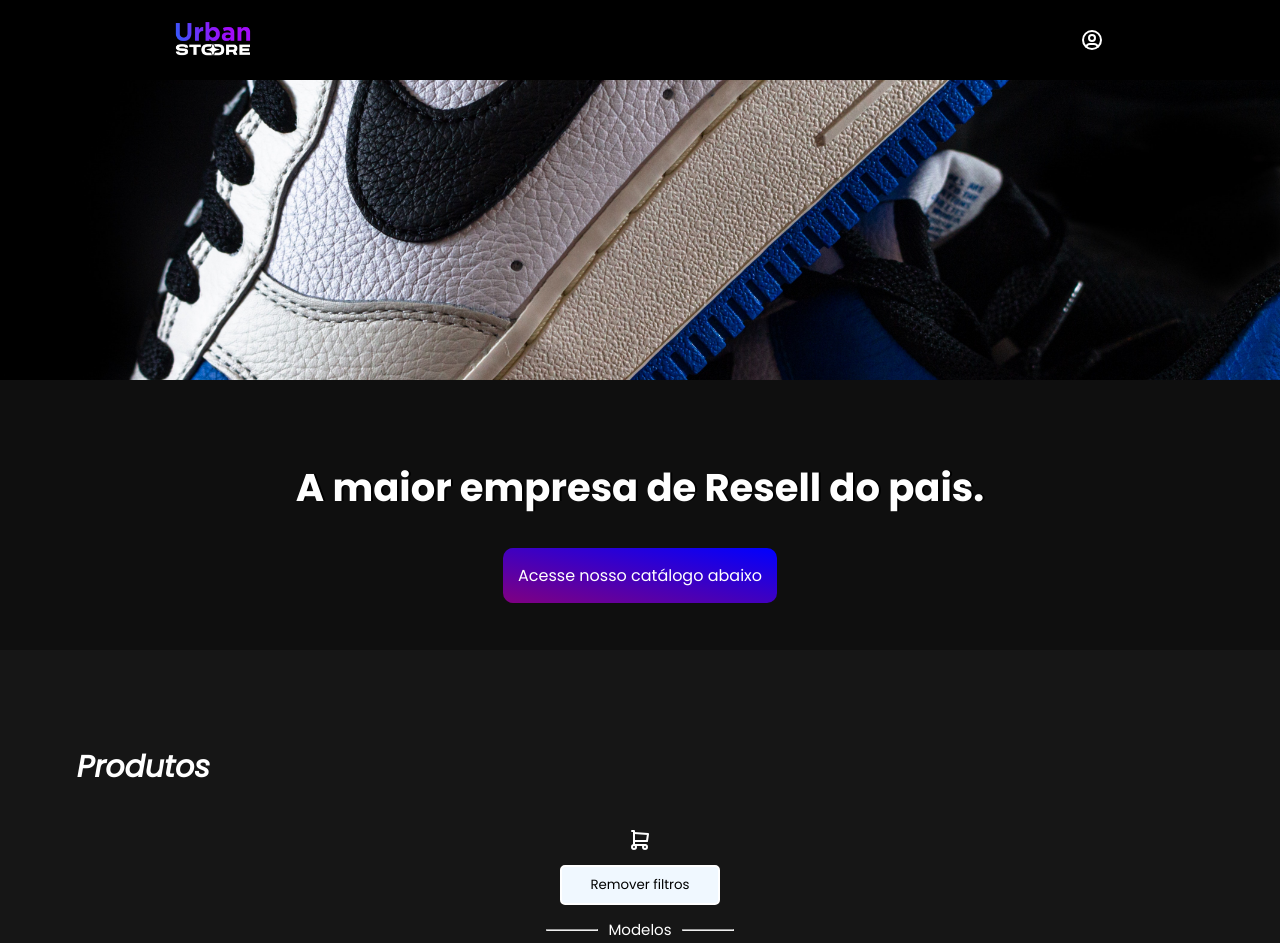
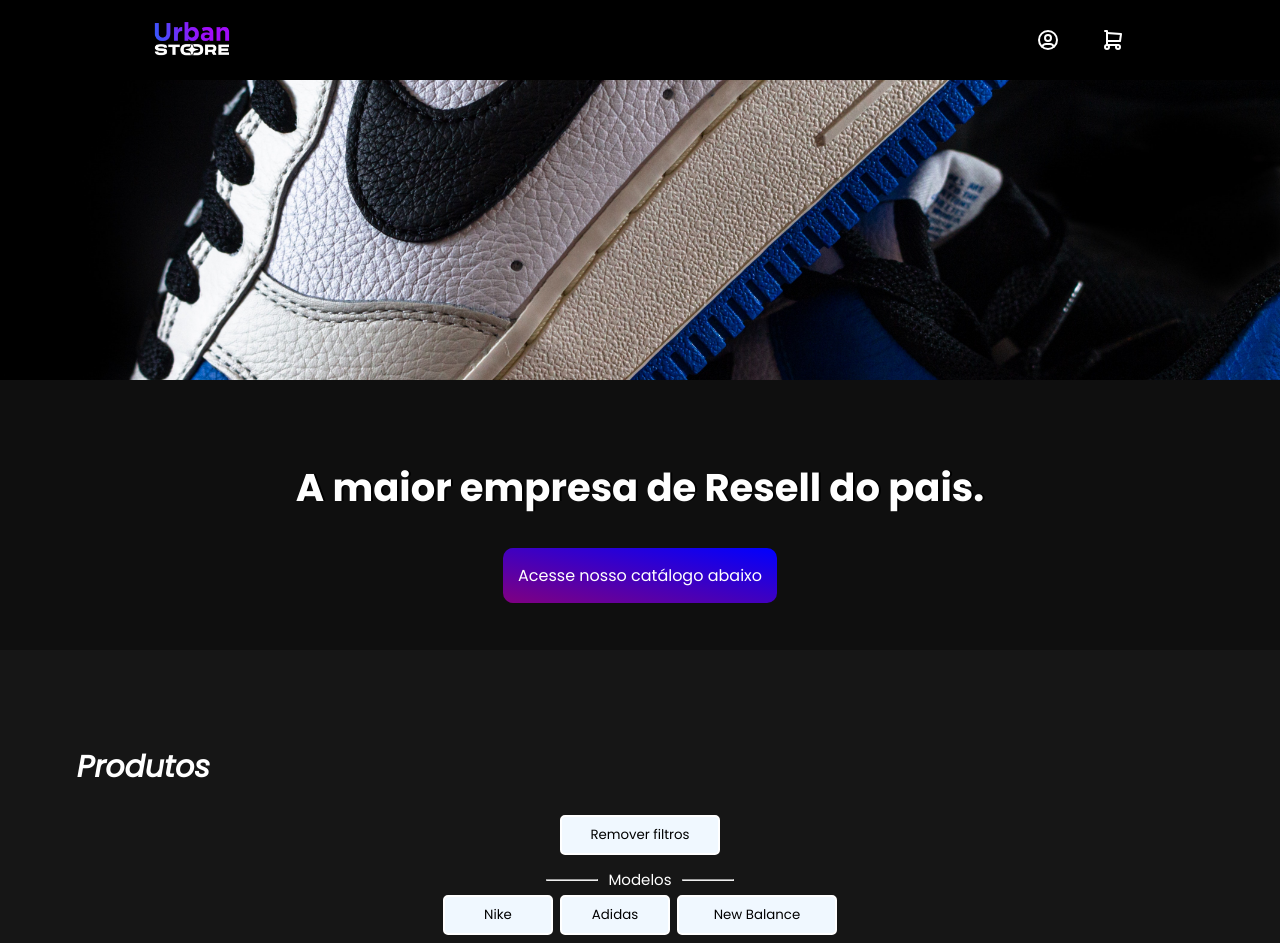
Before and after one commit to urbanykv/urban-store, a React (Create React App) app: page / in a window 1280 px wide. Shown: the top 943 px of the page. Built offline with nearby package versions, Linux system fonts and the light colour scheme.

Commit message:
Urban Store

```diff
--- a/src/App.js
+++ b/src/App.js
@@ -1,12 +1,20 @@
 import './App.css';
 import Header from './components/header/script';
 import Home from './components/home/script';
+import React, { useState } from "react";
 
 function App() {
+
+  let [dataCarrinho, setDataCarrinho] = useState([]);
+
+  const addNoCarrinho = (produtoAdd) => {
+    setDataCarrinho([... dataCarrinho, produtoAdd]);
+  };
+
   return (
     <div className="App">
-      <Header/>
-      <Home/>
+      <Header dataCarrinho={dataCarrinho}/>
+      <Home  addNoCarrinho={addNoCarrinho}/>
     </div>
   );
 }
--- a/src/components/header/script.js
+++ b/src/components/header/script.js
@@ -2,7 +2,7 @@ import React, { useState } from "react";
 import './header.css'
 import Perfil from "../perfil/script";
 
-const Header = () => {
+const Header = ({dataCarrinho}) => {
 
     const [header, setHeader] = useState('header');
 
@@ -19,6 +19,25 @@ const Header = () => {
                 <img src="assets/logo-urban-store.png" alt="Logo Urban Store" id="logo-urban-store"/>
             <section className="perfil-options">
                 <Perfil/>
+                <div className="aba-cart">
+            <div id="carrinho"><img src="assets/carrinho.svg" alt="Carrinho"/></div>
+                <section id="card-carrinho">
+                    <h3>Carrinho</h3>
+                    <span>{`Total de produtos: ${dataCarrinho.length}`}</span>
+                    <div className="lista-itens">
+                    {dataCarrinho.map((itemCarrinho) => (<div className="card-produtoCarrinho">
+                            <img src={itemCarrinho.imagem} alt={itemCarrinho.nome} className="imagemItemCarrinho"/>
+                            <div className="infoItemCarrinho">
+                                    <h3 className="nomeItemCarrinho">{itemCarrinho.nome}</h3>
+                                    <span className="categoriaItemCarrinho">{itemCarrinho.categoria}</span>
+                                    <span className="precoItemCarrinho">R$ {itemCarrinho.preco}</span>
+                                    <button className="rmvCarrinho"><img src="assets/remover-carrinho.svg" alt="Adicionar Carrinho"/></button>
+                                </div>
+                            </div>))}
+                        </div>
+
+                    </section>
+                </div>
             </section>
         </header>
     )
--- a/src/components/home/script.js
+++ b/src/components/home/script.js
@@ -3,9 +3,9 @@ import './home.css'
 import ItemProduto from "../itemProduto/script";
 import { produtos } from "../../database";
 
-const Home = () => {
+const Home = ({addNoCarrinho}) => {
 
-    const [dataCarrinho, setDataCarrinho] = useState([]);
+
 
     const [itensTenis, setItensTenis] = useState(produtos);
 
@@ -40,9 +40,6 @@ const Home = () => {
         }
     }
 
-    const addNoCarrinho = (produtoAdd) => {
-        setDataCarrinho([... dataCarrinho, produtoAdd]);
-      };
 
     return(
         <main className="home">
@@ -55,24 +52,6 @@ const Home = () => {
             </div>
             <section className="all-products" id="produtos">
                 <h2>Produtos</h2>
-                <div className="aba-cart">
-            <div id="carrinho"><img src="assets/carrinho.svg" alt="Carrinho"/></div>
-            <section id="card-carrinho">
-                <h3>Carrinho</h3>
-                <div className="lista-itens">
-                    {dataCarrinho.map((itemCarrinho) => (<div className="card-produtoCarrinho">
-                            <img src={itemCarrinho.imagem} alt={itemCarrinho.nome} className="imagemItemCarrinho"/>
-                            <div className="infoItemCarrinho">
-                                    <h3 className="nomeItemCarrinho">{itemCarrinho.nome}</h3>
-                                    <span className="categoriaItemCarrinho">{itemCarrinho.categoria}</span>
-                                    <span className="precoItemCarrinho">R$ {itemCarrinho.preco}</span>
-                                    <button className="rmvCarrinho"><img src="assets/remover-carrinho.svg" alt="Adicionar Carrinho"/></button>
-                                </div>
-                            </div>))}
-                        </div>
-                        <span>{}</span>
-                    </section>
-                </div>
                 <section className="sessao-produtos">
                     <section className="filtros">
                             <button className="filter-ap" onClick={todosTenis}>Remover filtros</button>
```
